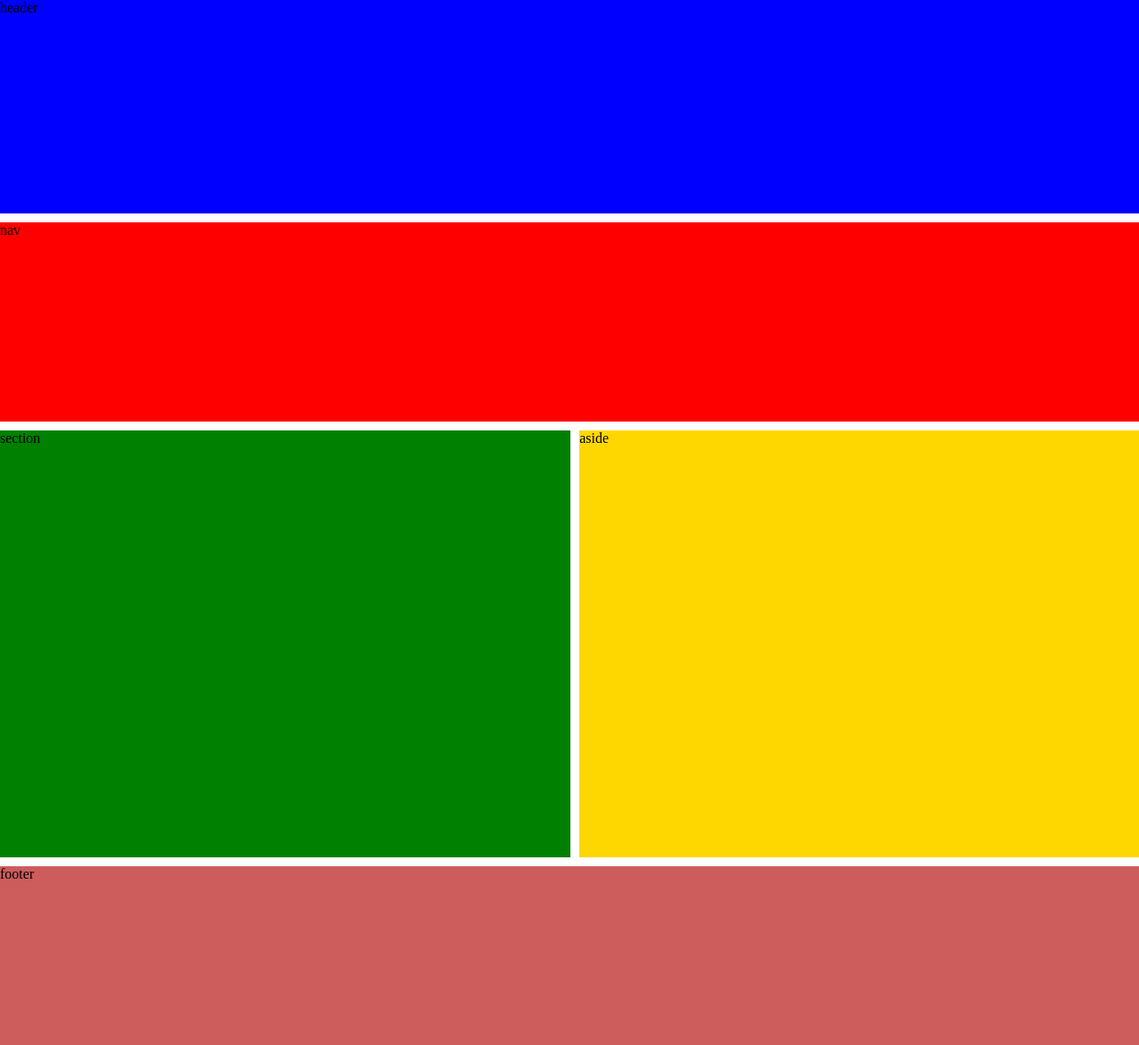
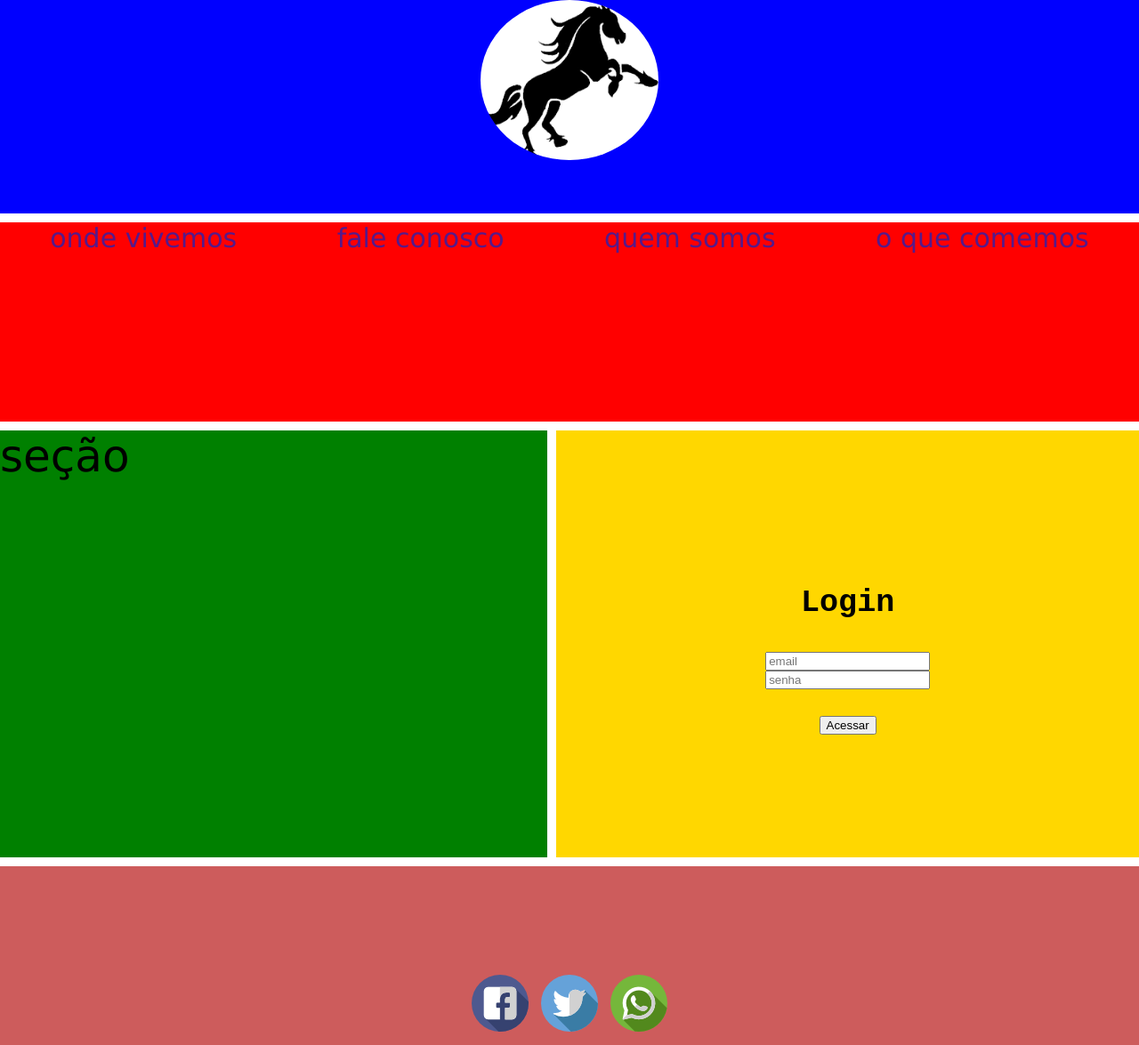
Before and after one commit to JulioCesar181203/template, a plain HTML site: page index.html in a window 1280 px wide. Shown: the whole page at 89% size. Drawn offline with Linux system fonts and the light colour scheme.

Commit message:
adicionar logos

```diff
--- a/index.html
+++ b/index.html
@@ -6,12 +6,30 @@
     <meta http-equiv="X-UA-Compatible" content="ie=edge">
     <title>Unicornio</title>
     <link rel="stylesheet" href="style.css">
+    <link rel="shortcut icon" href= "imagens/jumping-horse-silhouette-facing-left-side-view.png" type="image/x-icon">
 
 </head>
-<body><header>header</header>
-    <nav>nav</nav>
-    <section>section</section>
-    <aside>aside</aside>
-    <footer>footer</footer>
+<body>
+    <header>
+        <img src="imagens/images.png" alt="">
+      </header>
+    <nav>
+    <a href="">onde vivemos</a>
+    <a href="">fale conosco</a>
+    <a href="">quem somos</a>
+    <a href="">o que comemos</a>
+</nav>
+    <section>seção</section>
+    <aside><h3>Login</h3>
+        <input placeholder="email" type="email">
+        <input placeholder="senha" type="senha">
+        <button>Acessar</button>
+    </aside>
+    <footer>
+        <div>
+            <img src="imagens/facebook.png" alt="">
+            <img src="imagens/twitter.png" alt="">
+            <img src="imagens/whatsapp.png" alt="">
+        </div>
 </body>
 </html>
--- a/style.css
+++ b/style.css
@@ -1,36 +1,93 @@
 body{
     margin: 0;
     display: grid;
-    grid-template-areas: 'header header header header'
-                         'navbar navbar navbar navbar'
-                         'section section aside aside'
-                         'footer footer footer footer';
+    grid-template-areas: 'cabeçalho cabeçalho cabeçalho cabeçalho'
+                         'navegue navegue navegue navegue'
+                         'seção seção lado lado'
+                         'rodapé rodapé rodapé rodapé';
     grid-template-rows: 30vh 28vh 60vh 40vh;
     grid-gap: 10px
 }
 
 header{
-    grid-area: header;
-    background-color: blue
+    grid-area: cabeçalho;
+    background-color: blue;
+    font-family: fantasy;
+    display:flex;
+    justify-content: center;
+    align-content: center;
+
+
+
 
 }
 
+header img{
+    width: 200px;
+    height: 180px;
+    border-radius: 100%;
+    border-color: black;
+}
+
+    nav a{ text-decoration: none;
+
+    }
+
 nav{
-    grid-area: navbar;
-    background-color: red
+    grid-area: navegue;
+    background-color: red;
+    font-size: 30px;
+    font-family: Verdana, Geneva, Tahoma, sans-serif;
+    display: flex;
+    justify-content:space-around;
+
+
 }
 
 section{
-    grid-area: section;
-    background-color: green
+    grid-area: seção;
+    background-color: green;
+    font-size: 50px;
+    font-family: 'Lucida Sans', 'Lucida Sans Regular', 'Lucida Grande', 'Lucida Sans Unicode', Geneva, Verdana, sans-serif
 }
 
 aside{
-    grid-area: aside;
-    background-color: gold
+    grid-area: lado;
+    background-color: gold;
+    font-size: 30px;
+    font-family: monospace;
+    display: flex;
+    flex-direction: column;
+    justify-content: center;
+    align-items: center;
+
+
 }
 
+aside button{
+    margin-top: 30px;
+    cursor: pointer;
+}
+
+aside input:nth-child(3)
+
+aside input{
+    border: none;
+    height: 30px;
+    width: 250px;
+    background-color: transparent;
+    color: blue;
+}
+
+
 footer{
-    grid-area: footer;
-    background-color:indianred
+    grid-area: rodapé;
+    background-color:indianred;
+    font-size: 50px;
+    font-family: 'Franklin Gothic Medium', 'Arial Narrow', Arial, sans-serif;
+    display: flex;
+    align-items: center;
+    justify-content: center;
+
+
 }
```
Also changed, not shown: imagens/cavalo-3-limpo-980x650.png (added), imagens/facebook.png (added), imagens/images.png (added), imagens/jumping-horse-silhouette-facing-left-side-view.png (added), imagens/twitter.png (added), imagens/whatsapp.png (added), meme.png (added).
